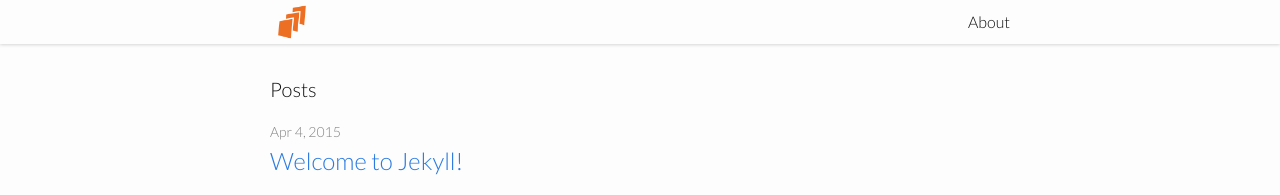
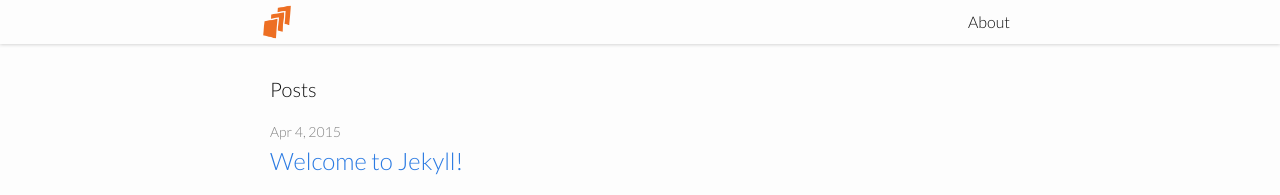
Before and after one commit to DocentEDU/jekyll-website, a Jekyll site: the page built from index.html, in a window 1280 px wide. Shown: the top 195 px of the page. Built offline with Jekyll 4.4.1, drawn with Linux system fonts in a browser that asks for light colours.

Commit message:
Update _layout.scss

```diff
--- a/_sass/_layout.scss
+++ b/_sass/_layout.scss
@@ -13,8 +13,7 @@
     font-size: 26px;
     line-height: 44px;
     width: 44px;
-    letter-spacing: -1px;
-    margin-bottom: 0;
+    margin-left: -15px;
     float: left;
     background-image: url('../images/logo.png');
     background-size: auto 36px;
```
